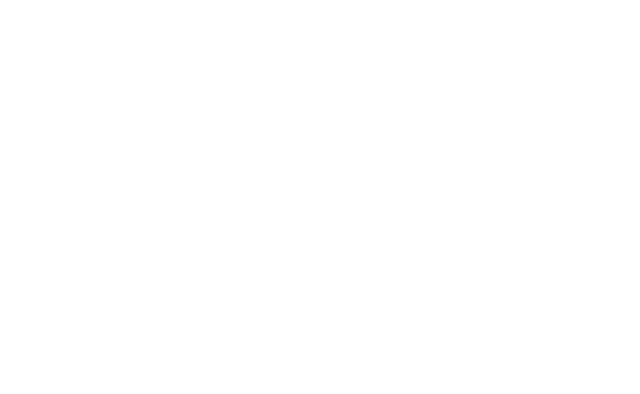
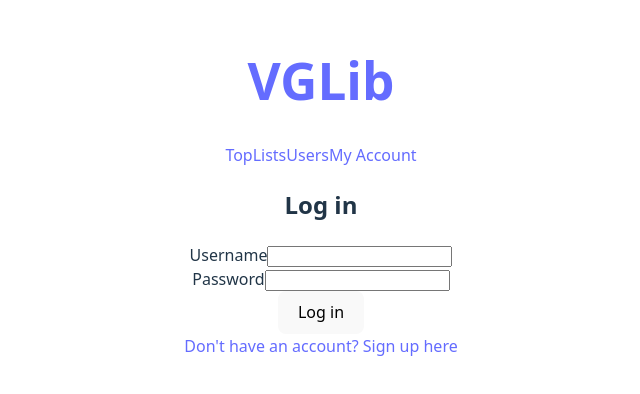
Before and after one commit to yashburshe/VGLib, a React (Vite) app in the folder frontend/: page /login in a window 1280 px wide. Before the commit this address had no page. Shown: the part 212-606 px from the top of the page, without its empty margins (319-959 px from the left). Built offline with nearby package versions, Linux system fonts and the light colour scheme.

Commit message:
added static react components for login handling

```diff
--- /dev/null
+++ b/frontend/src/components/LoginForm.jsx
@@ -0,0 +1,56 @@
+import { useState} from 'react';
+
+import { login } from '../js/user';
+
+export default function LoginForm({ onSignUpClick}) {
+    const [username, setUsername] = useState("");
+    const [password, setPassword] = useState("");
+
+    return (
+        <>
+            <div>
+                <h2>Log in</h2>
+                <form>
+                    <div className="mb-3">
+                        <label
+                            htmlFor="username"
+                            className="form-label">
+                                Username
+                        </label>
+                        <input type="text"
+                            className="form-control"
+                            id="username"
+                            value={username}
+                            onChange={(e) => setUsername(e.target.value)}/>
+                    </div>
+                    <div className="mb-3">
+                        <label
+                            type="password"
+                            className="form-label"
+                            htmlFor="password">
+                            Password
+                        </label>
+                        <input
+                            type="password"
+                            value={password}
+                            onChange={(e) => setPassword(e.target.value)}
+                        />
+                    </div>
+                    <button
+                        className="btn btn-primary"
+                        type="submit"
+                        onClick={async (e) => {
+                            e.preventDefault();
+                            await login(username, password);
+                        }}
+                     >Log in</button>
+                </form>
+                <div>
+                    <a onClick={onSignUpClick}>
+                        Don't have an account? Sign up here
+                    </a>
+                </div>
+            </div>
+        </>
+    );
+}
--- /dev/null
+++ b/frontend/src/components/Nav.jsx
@@ -0,0 +1,27 @@
+import { Link } from "react-router-dom";
+
+export default function NavBar({ userID }) {
+  return (
+    <header className="mb-auto">
+        <div>
+          <Link className="nav-link" to="/">
+            <h1 className="float-md-start mb-0">VGLib</h1>
+          </Link>
+          <nav className="nav nav-masthead justify-content-center float-md-end">
+            <Link className="nav-link" to="/">
+              Top
+            </Link>
+            <Link className="nav-link" to="/lists">
+              Lists
+            </Link>
+            <Link className="nav-link" to="/users">
+              Users
+            </Link>
+            <Link className="nav-link" to="/profile">
+              My Account
+            </Link>
+          </nav>
+        </div>
+      </header>
+  );
+}
--- /dev/null
+++ b/frontend/src/components/RegistrationForm.jsx
@@ -0,0 +1,55 @@
+import { useState} from 'react';
+
+export default function RegistrationForm({onLoginClick}) {
+    const [username, setUsername] = useState("");
+    const [password, setPassword] = useState("");
+
+    const onRegisterButton = async (e) => {
+        e.preventDefault();
+    }
+
+
+    //TODO: set confirm password and password complexity rules. Ensure that password hash is sent to backend, not raw password
+    return (
+        <>
+            <div>
+                <h2>Register</h2>
+                <form>
+                    <div className="mb-3">
+                        <label
+                            htmlFor="username"
+                            className="form-label">
+                                Username
+                        </label>
+                        <input type="text" className="form-control" id="username" value={username}
+                            onChange={(e) => setUsername(e.target.value)}/>
+                    </div>
+                    <div className="mb-3">
+                        <label type="password" className="form-label" htmlFor="password">
+                            Password
+                        </label>
+                        <input
+                            type="password"
+                            value={password}
+                            onChange={(e) => setPassword(e.target.value)}
+                        />
+                    </div>
+                    <button
+                        className="btn btn-primary"
+                        type="submit"
+                        onClick={async (e) => {
+                            e.preventDefault();
+                            await register(username, password);
+                        }}
+                    >Register
+                    </button>
+                </form>
+                <div>
+                    <a onClick={onLoginClick}>
+                        Already have an account? Sign in here
+                    </a>
+                </div>
+            </div>
+        </>
+    );
+}
--- a/frontend/src/main.jsx
+++ b/frontend/src/main.jsx
@@ -4,6 +4,7 @@
 
 import './index.css'
 import App from './App.jsx'
+import LoginPage from './pages/login_page.jsx'
 import ProfilePage from './pages/profile_page.jsx'
 
 createRoot(document.getElementById('root')).render(
@@ -11,6 +12,7 @@
     <BrowserRouter>
       <Routes>
         <Route path="/" element={<App/>} />
+        <Route path="/login" element={<LoginPage/>} />
         <Route path="/profile" element={<ProfilePage/>} />
       </Routes>
     </BrowserRouter>
--- /dev/null
+++ b/frontend/src/pages/login_page.jsx
@@ -0,0 +1,24 @@
+import { useState} from 'react';
+
+import LoginForm from "../components/LoginForm";
+import RegistrationForm from "../components/RegistrationForm";
+import NavBar from '../components/Nav';
+
+export default function LoginPage() {
+    const [isLoginScreen, setIsLoginScreen] = useState(true);
+
+    return (
+        <>
+            <NavBar/>
+            <div>
+                <div>
+                    {isLoginScreen ? (
+                        <LoginForm onSignUpClick={() => setIsLoginScreen(false)}/>
+                    ) : (
+                        <RegistrationForm onLoginClick={() => setIsLoginScreen(true)}/>
+                    )}
+                </div>
+            </div>
+        </>
+    );
+}
```
Also changed, not shown: frontend/package.json (+6 -1 lines), 1 other file (tests, documents, lock files or other folders).
